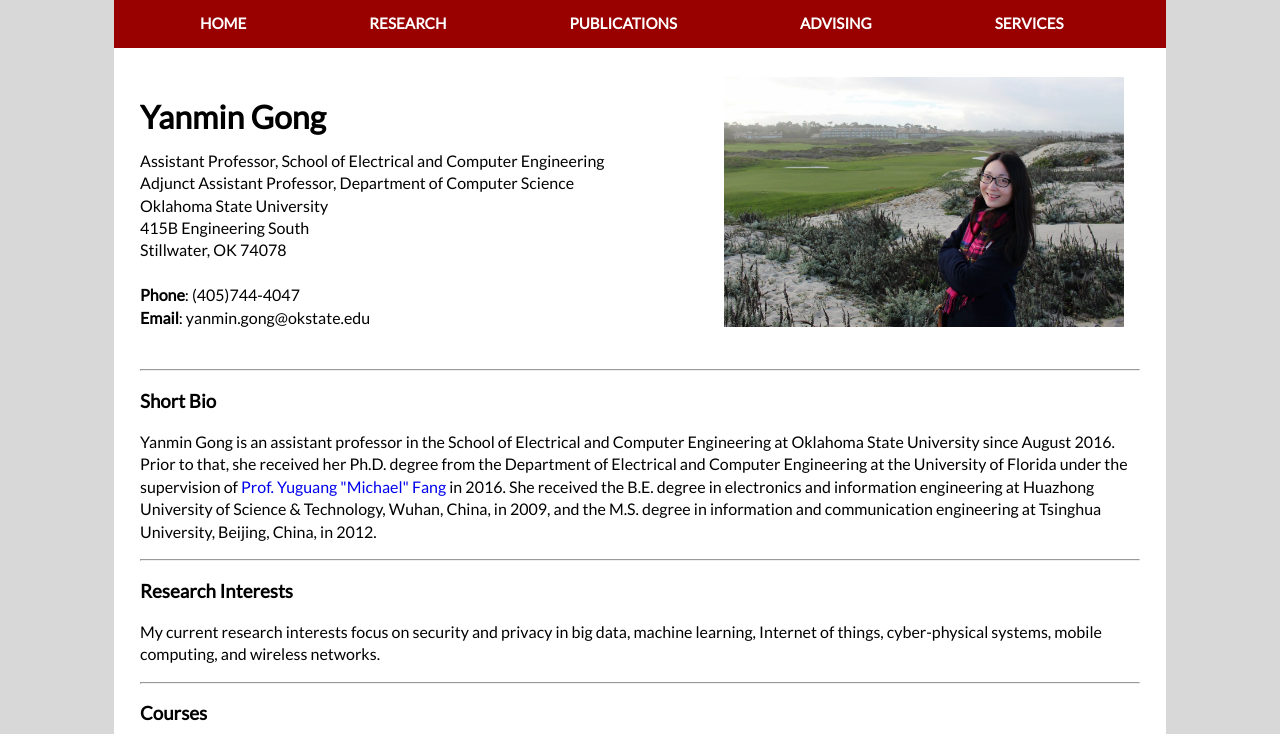
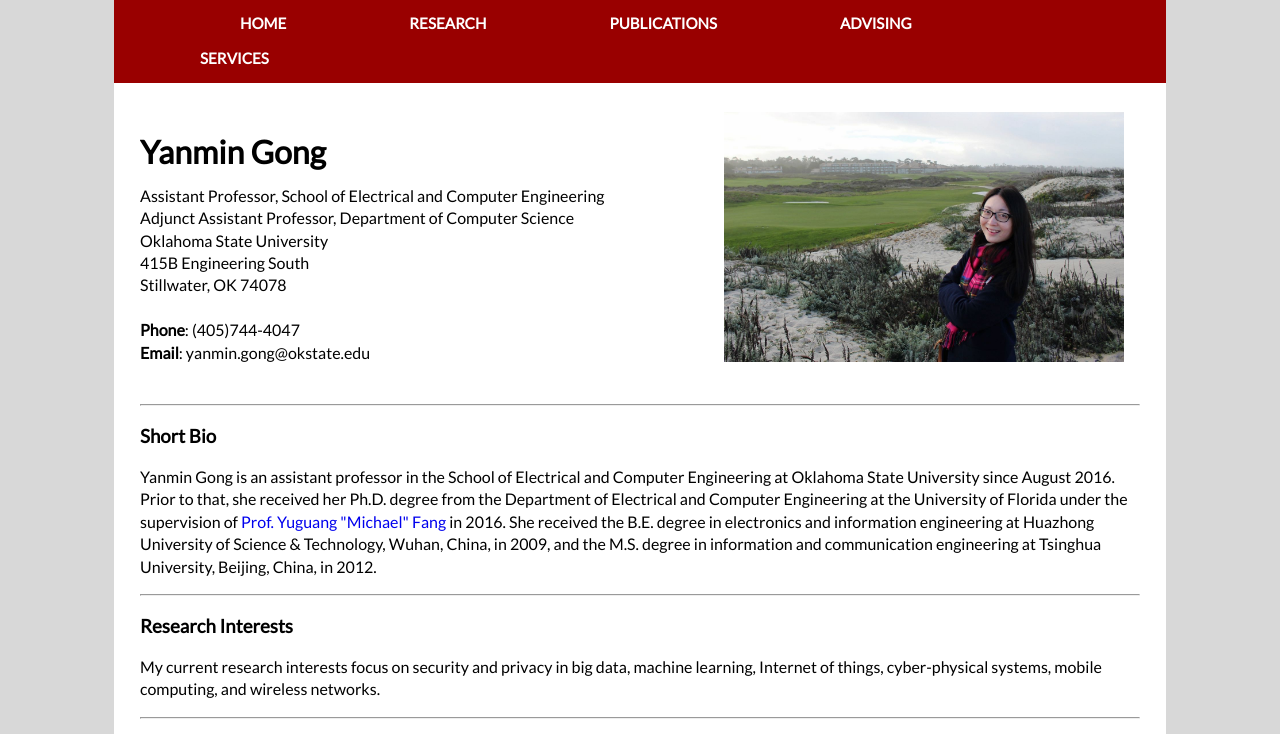
Before and after one commit to guoyuanxiong/yanmingong.github.io, a plain HTML site: page index.html in a window 1280 px wide. Shown: the top 734 px of the page. Drawn offline with Linux system fonts and the light colour scheme.

Commit message:
Update main.css

```diff
--- a/folder/main.css
+++ b/folder/main.css
@@ -81,7 +81,7 @@ li.pub {
 	height:35px;
 	background-color:#990000;
 	line-height:35px;
-	padding:0% 1% 0% 0%;
+	padding:0% % 0% 0%;
 	display:inline;
 }
 
```
